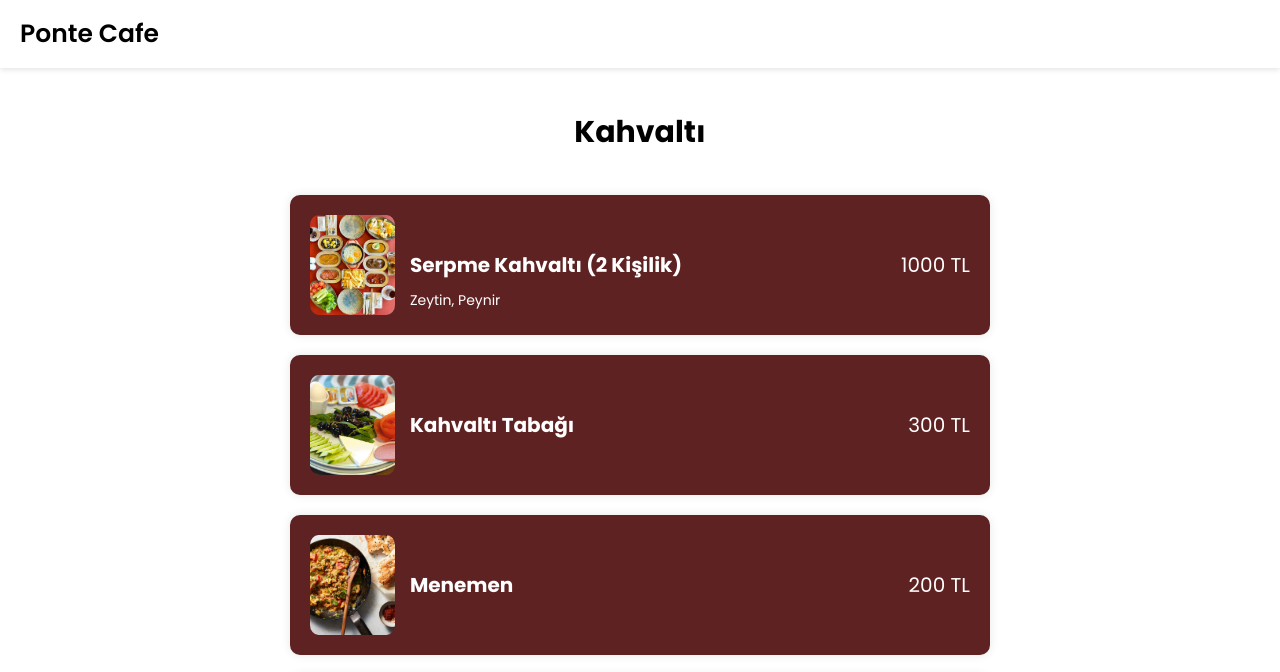
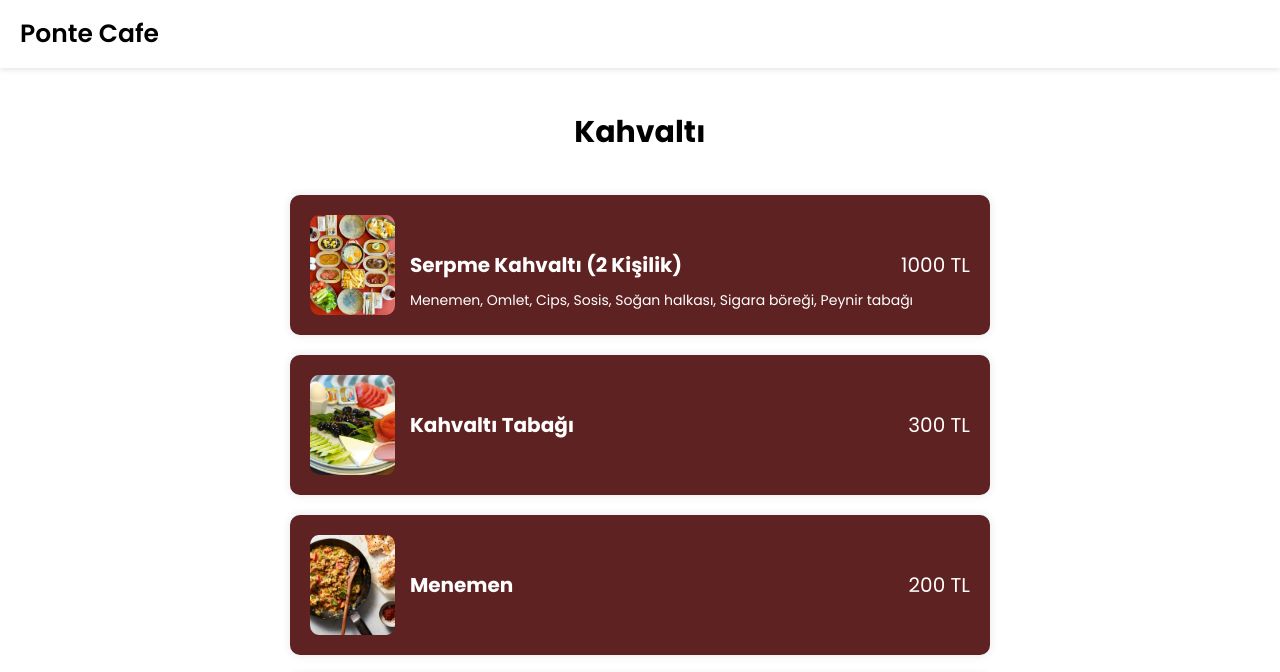
Before and after one commit to pontebutikotel/pontebutikotel.github.io, a plain HTML site: page kahvalti.html in a window 1280 px wide. Shown: the top 672 px of the page. Drawn offline with nearby package versions, Linux system fonts and the light colour scheme.

Commit message:
Update kahvalti.html

```diff
--- a/kahvalti.html
+++ b/kahvalti.html
@@ -22,7 +22,7 @@
                 </div>
                 <div class="content">
                     <h4>Serpme Kahvaltı (2 Kişilik)</h4>
-                    <p>Zeytin, Peynir</p>
+                    <p>Menemen, Omlet, Cips, Sosis, Soğan halkası, Sigara böreği, Peynir tabağı</p>
                     <span>1000 TL</span>
                 </div>
             </div>
```
